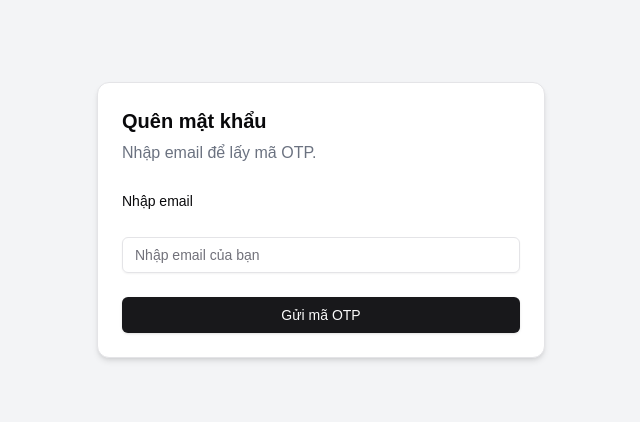
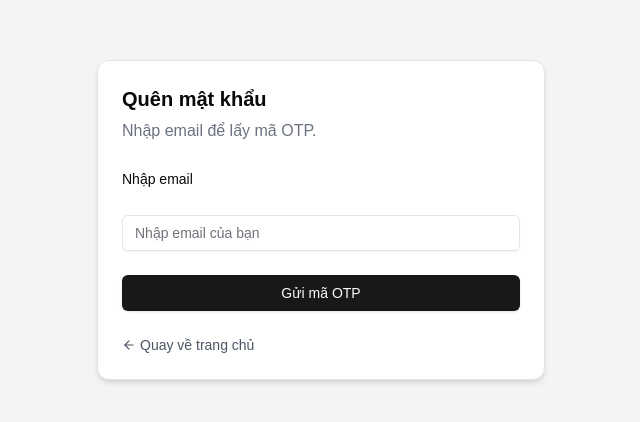
Before and after one commit to minhchau1112/InternetBanking, a React (Vite) app in the folder frontend/: page /forgot-password in a window 1280 px wide. Shown: the part 180-602 px from the top of the page, without its empty margins (319-959 px from the left). Built offline with nearby package versions, Linux system fonts and the light colour scheme.

Commit message:
Update main clean some redudance

```diff
--- a/frontend/src/main.tsx
+++ b/frontend/src/main.tsx
@@ -4,7 +4,7 @@ import './index.css';
 import App from './App.tsx';
 import { Provider } from "react-redux";
 import { store } from "@/redux/store";
-import { BrowserRouter } from 'react-router-dom';  // Import BrowserRouter
+import { BrowserRouter } from 'react-router-dom';
 
 createRoot(document.getElementById('root')!).render(
     <React.StrictMode>
--- a/frontend/src/pages/login/ForgotPassword.tsx
+++ b/frontend/src/pages/login/ForgotPassword.tsx
@@ -6,6 +6,7 @@ import { Button } from "@/components/ui/button";
 import { FiEdit } from "react-icons/fi";
 import {verifyEmail} from "@/api/emailAPI.ts";
 import {toast, ToastContainer} from "react-toastify";
+import {FiArrowLeft} from  "react-icons/fi"
 
 const ForgotPassword: React.FC = () => {
     const [email, setEmail] = useState("");
@@ -128,6 +129,18 @@ const ForgotPassword: React.FC = () => {
                             <Button onClick={handleEmailSubmit} className="w-full">
                                 Gửi mã OTP
                             </Button>
+                            <div
+                                className="text-sm flex items-center text-gray-600 bg-transparent border-none p-0 m-0 focus:outline-none hover:no-underline">
+                                <FiArrowLeft className="mr-1 text-gray-600" />
+                                <a
+                                    href="/"
+                                    className="text-gray-600 hover:no-underline hover:text-gray-800"
+                                >
+                                    Quay về trang chủ
+                                </a>
+                            </div>
+
+
                         </>
                     )}
                 </CardContent>
```
